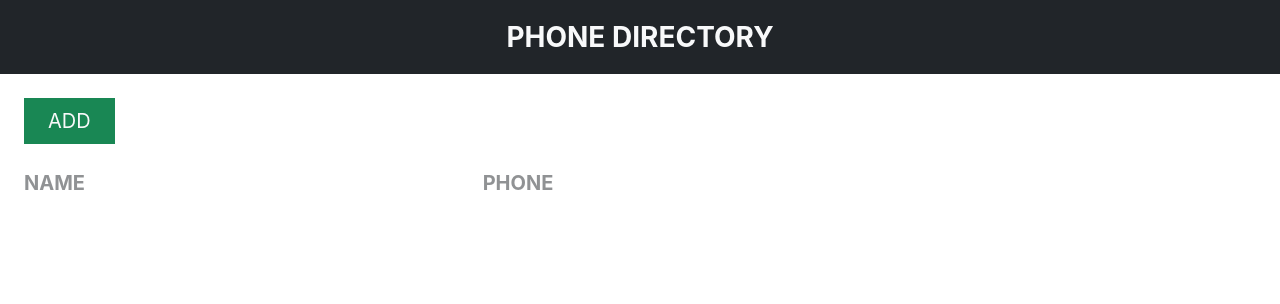
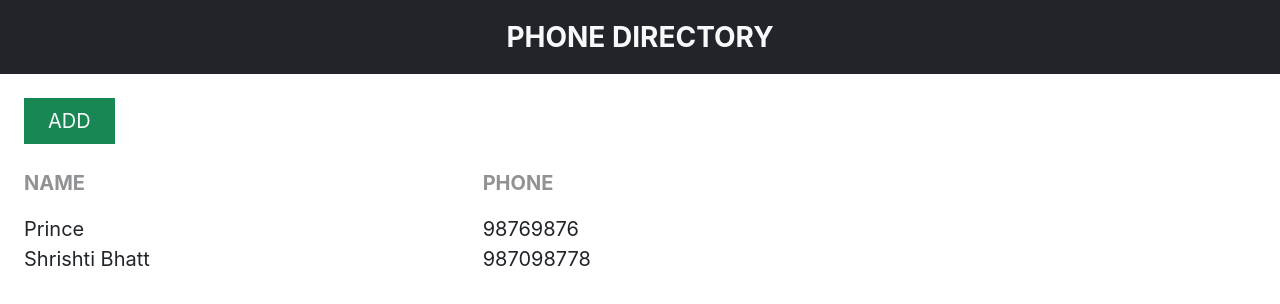
Before and after one commit to PrinceSaini9/phone-directory, a React (Create React App) app: page / in a window 1280 px wide. Shown: the top 304 px of the page. Built offline with nearby package versions, Linux system fonts and the light colour scheme.

Commit message:
Rendered Subscribers Dynamically

```diff
--- a/src/App.js
+++ b/src/App.js
@@ -3,16 +3,36 @@ import React
 import Header from "./header.js";
 
 function App() {
+  let subs=[
+    {
+      id:1,
+      name:"Prince" ,
+      num: 98769876
+    },
+    {
+      id:2,
+      name:"Shrishti Bhatt" ,
+      num: 987098778
+    }
+  ];
   return (
     <div className="body">
       <Header />
       <button className="bg-success fs-5 m-4 px-4 py-2 text-light text-uppercase border-0 ">
         Add
       </button>
-      <div className="row">
+      <div className="row mb-3">
         <span className="col-4 mx-4 text-uppercase fs-5 fw-bold text-dark text-opacity-50"> Name </span><br />
         <span className="col-4 text-uppercase fs-5 fw-bold text-dark text-opacity-50"> Phone </span>
       </div>
+      {
+        subs.map(sub=>{
+          return <div className="row" key={sub.id}>
+          <span className="col-4 mx-4  fs-5  text-dark"> {sub.name} </span><br />
+          <span className="col-4  fs-5  text-dark "> {sub.num} </span>
+        </div>
+        })
+      }
     </div>
   );
 }
```
